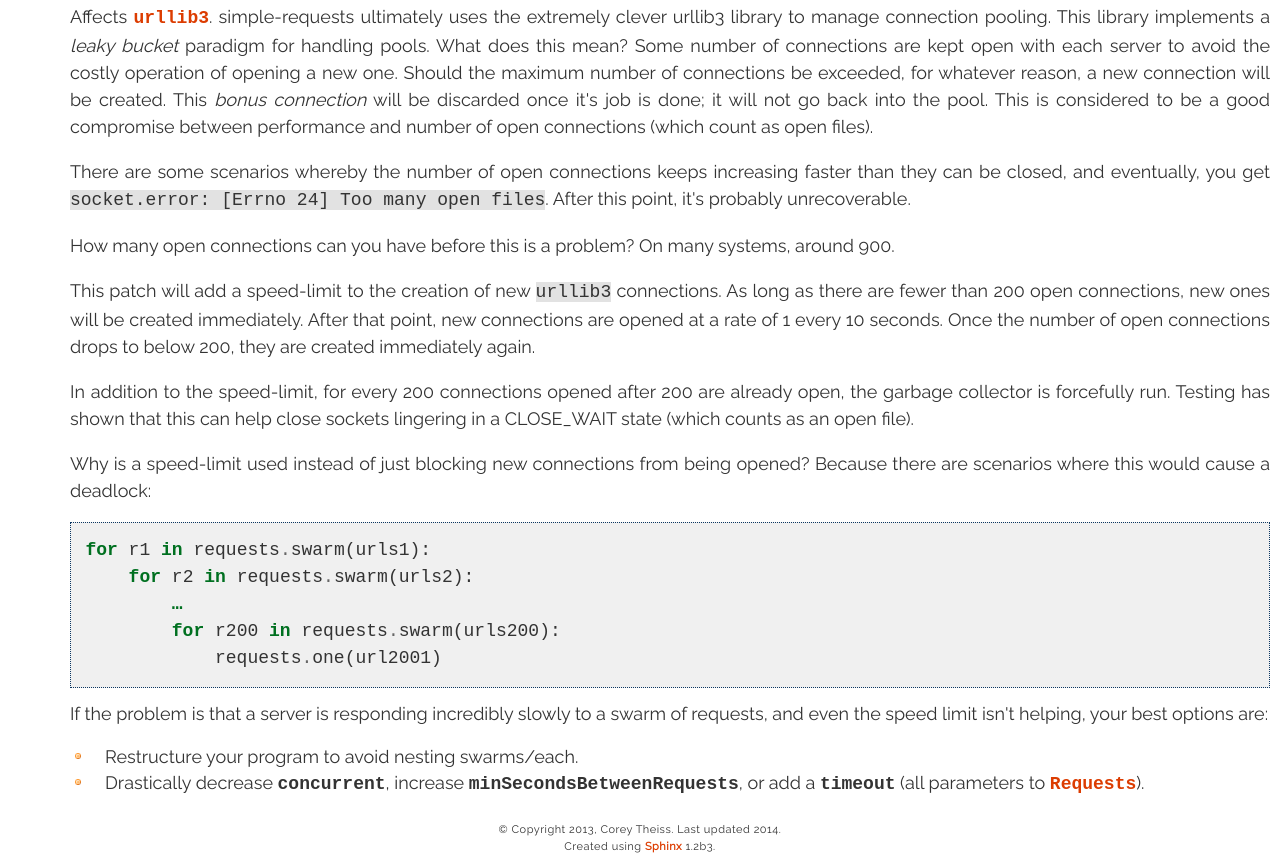
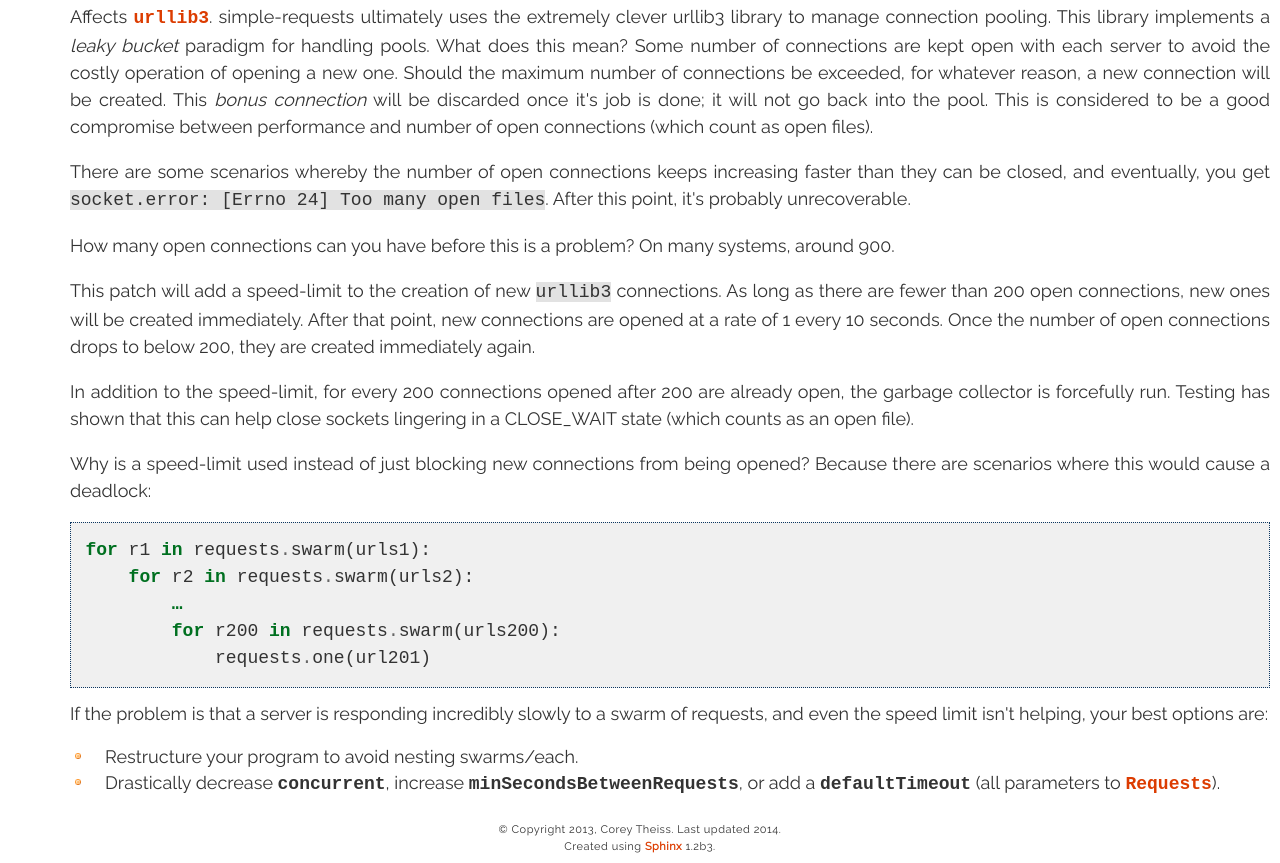
Before and after one commit to ctheiss/simple-requests, a plain HTML site: page doc/index.html in a window 1280 px wide. Shown: the part 6204-7067 px from the top of the page. Drawn offline with Linux system fonts and the light colour scheme.

Commit message:
Fixed a pair of small typos in the docs.

```diff
--- a/doc/index.html
+++ b/doc/index.html
@@ -416,9 +416,9 @@ continued processing when the actual amount of data is different than the amount
     <span class="k">for</span> <span class="n">r2</span> <span class="ow">in</span> <span class="n">requests</span><span class="o">.</span><span class="n">swarm</span><span class="p">(</span><span class="n">urls2</span><span class="p">):</span>
         <span class="k">…</span>
         <span class="k">for</span> <span class="n">r200</span> <span class="ow">in</span> <span class="n">requests</span><span class="o">.</span><span class="n">swarm</span><span class="p">(</span><span class="n">urls200</span><span class="p">):</span>
-            <span class="n">requests</span><span class="o">.</span><span class="n">one</span><span class="p">(</span><span class="n">url2001</span><span class="p">)</span>
+            <span class="n">requests</span><span class="o">.</span><span class="n">one</span><span class="p">(</span><span class="n">url201</span><span class="p">)</span>
 </pre></div></div>
-<p>If the problem is that a server is responding incredibly slowly to a swarm of requests, and even the speed limit isn't helping, your best options are:</p><p><ul class="first simple"><li>Restructure your program to avoid nesting swarms/each.</li><li>Drastically decrease <tt class="xref py py-class docutils literal"><span class="pre">concurrent</span></tt>, increase <tt class="xref py py-class docutils literal"><span class="pre">minSecondsBetweenRequests</span></tt>, or add a <tt class="xref py py-class docutils literal"><span class="pre">timeout</span></tt> (all parameters to <a class="reference internal" href="#simple_requests.Requests" title="simple_requests.Requests"><tt class="xref py py-attr docutils literal"><span class="pre">Requests</span></tt></a>).</li></ul></p>
+<p>If the problem is that a server is responding incredibly slowly to a swarm of requests, and even the speed limit isn't helping, your best options are:</p><p><ul class="first simple"><li>Restructure your program to avoid nesting swarms/each.</li><li>Drastically decrease <tt class="xref py py-class docutils literal"><span class="pre">concurrent</span></tt>, increase <tt class="xref py py-class docutils literal"><span class="pre">minSecondsBetweenRequests</span></tt>, or add a <tt class="xref py py-class docutils literal"><span class="pre">defaultTimeout</span></tt> (all parameters to <a class="reference internal" href="#simple_requests.Requests" title="simple_requests.Requests"><tt class="xref py py-attr docutils literal"><span class="pre">Requests</span></tt></a>).</li></ul></p>
 </dd></dl>
 
 </dd></dl>
```
